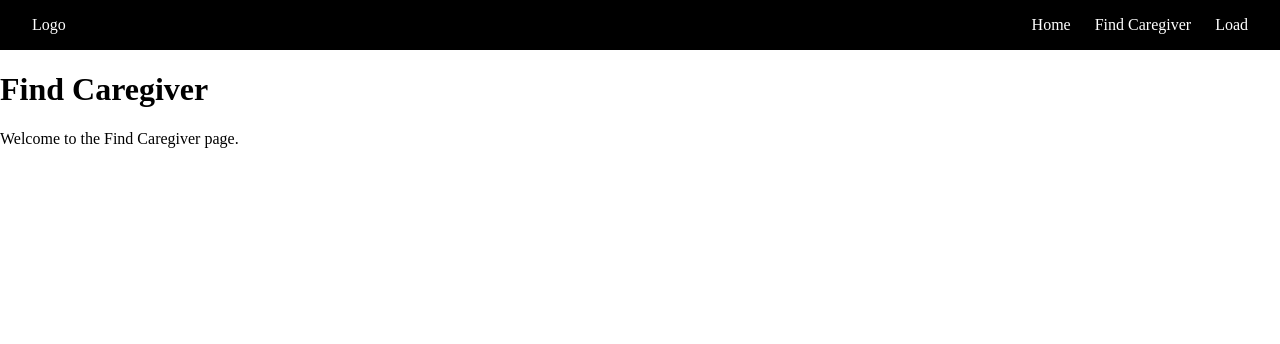
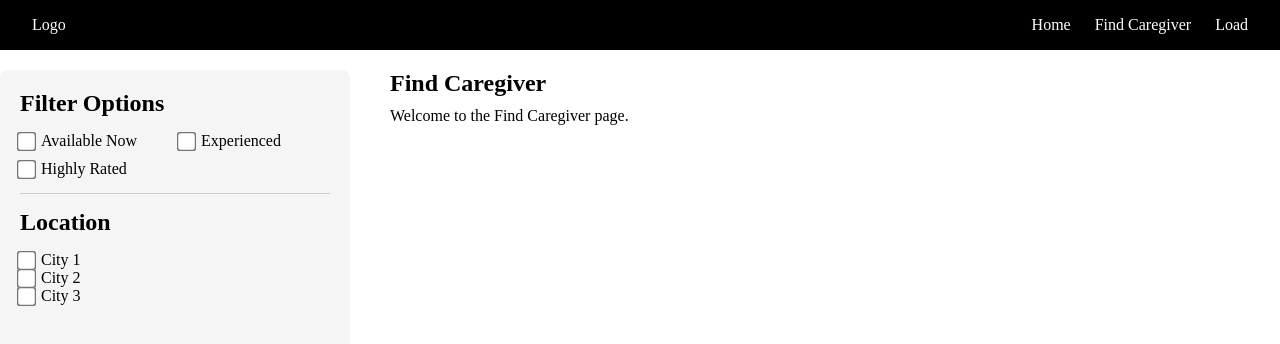
Before and after one commit to suvisitingangels/VisitingAngels-SmartScheduler, a React (Create React App) app in the folder visitingangelsrjs/: page /find-caregiver in a window 1280 px wide. Shown: the top 344 px of the page. Built offline with nearby package versions, Linux system fonts and the light colour scheme.

Commit message:
commit#3 time#10/25/2024 msg#Added sidebar for class selection and css

```diff
--- /dev/null
+++ b/visitingangelsrjs/src/pages/FindCaregiver.css
@@ -0,0 +1,63 @@
+/* src/pages/FindCaregiver.css */
+
+* {
+    margin: 0;
+    padding: 0;
+    box-sizing: border-box;
+  }
+
+  .find-caregiver-container {
+    display: flex;
+    align-items: flex-start;
+    padding: 20px;
+    width: 100vw;
+    padding-left: 0;
+  }
+
+  .filter-sidebar {
+    width: 350px;
+    background-color: #f5f5f5;
+    padding: 20px;
+    border-radius: 8px;
+    margin-right: 20px;
+    position: sticky;
+    top: 0;
+    height: 100vh;
+  }
+
+  .filter-sidebar h2 {
+    margin-bottom: 15px;
+  }
+
+  /* Two-column grid for filter options */
+  .filter-options {
+    display: grid;
+    grid-template-columns: 1fr 1fr; /* Two equal columns */
+    gap: 10px; /* Space between options */
+  }
+
+  .filter-option {
+    display: flex;
+    align-items: center;
+    width: 100%;
+  }
+
+  .filter-option input[type="checkbox"] {
+    transform: scale(1.5); /* Adjust scale as needed */
+    margin-right: 8px;
+  }
+
+  .caregiver-list {
+    flex: 1;
+    padding-left: 20px;
+  }
+
+  .caregiver-list h1 {
+    margin-bottom: 10px;
+  }
+
+  .divider {
+    border: none;
+    border-top: 1px solid #ccc; /* Color and thickness of the line */
+    margin: 15px 0; /* Spacing above and below the line */
+  }
--- a/visitingangelsrjs/src/pages/FindCaregiver.js
+++ b/visitingangelsrjs/src/pages/FindCaregiver.js
@@ -1,12 +1,53 @@
 // src/pages/FindCaregiver.js
 
 import React from 'react';
+import './FindCaregiver.css';
 
 function FindCaregiver() {
   return (
-    <div>
-      <h1>Find Caregiver</h1>
-      <p>Welcome to the Find Caregiver page.</p>
+    <div className="find-caregiver-container">
+      {/* Sidebar for filtering options */}
+      <aside className="filter-sidebar">
+        <h2>Filter Options</h2>
+        <div className="filter-options">
+          <div className="filter-option">
+            <input type="checkbox" id="availability" />
+            <label htmlFor="availability">Available Now</label>
+          </div>
+          <div className="filter-option">
+            <input type="checkbox" id="experience" />
+            <label htmlFor="experience">Experienced</label>
+          </div>
+          <div className="filter-option">
+            <input type="checkbox" id="rating" />
+            <label htmlFor="rating">Highly Rated</label>
+          </div>
+        </div>
+
+        {/* New Location Section */}
+        <hr className="divider" />
+        <h2>Location</h2>
+        <div className="location-options">
+          <div className="filter-option">
+            <input type="checkbox" id="city1" />
+            <label htmlFor="city1">City 1</label>
+          </div>
+          <div className="filter-option">
+            <input type="checkbox" id="city2" />
+            <label htmlFor="city2">City 2</label>
+          </div>
+          <div className="filter-option">
+            <input type="checkbox" id="city3" />
+            <label htmlFor="city3">City 3</label>
+          </div>
+        </div>
+      </aside>
+
+      {/* Main content area */}
+      <section className="caregiver-list">
+        <h1>Find Caregiver</h1>
+        <p>Welcome to the Find Caregiver page.</p>
+      </section>
     </div>
   );
 }
```
